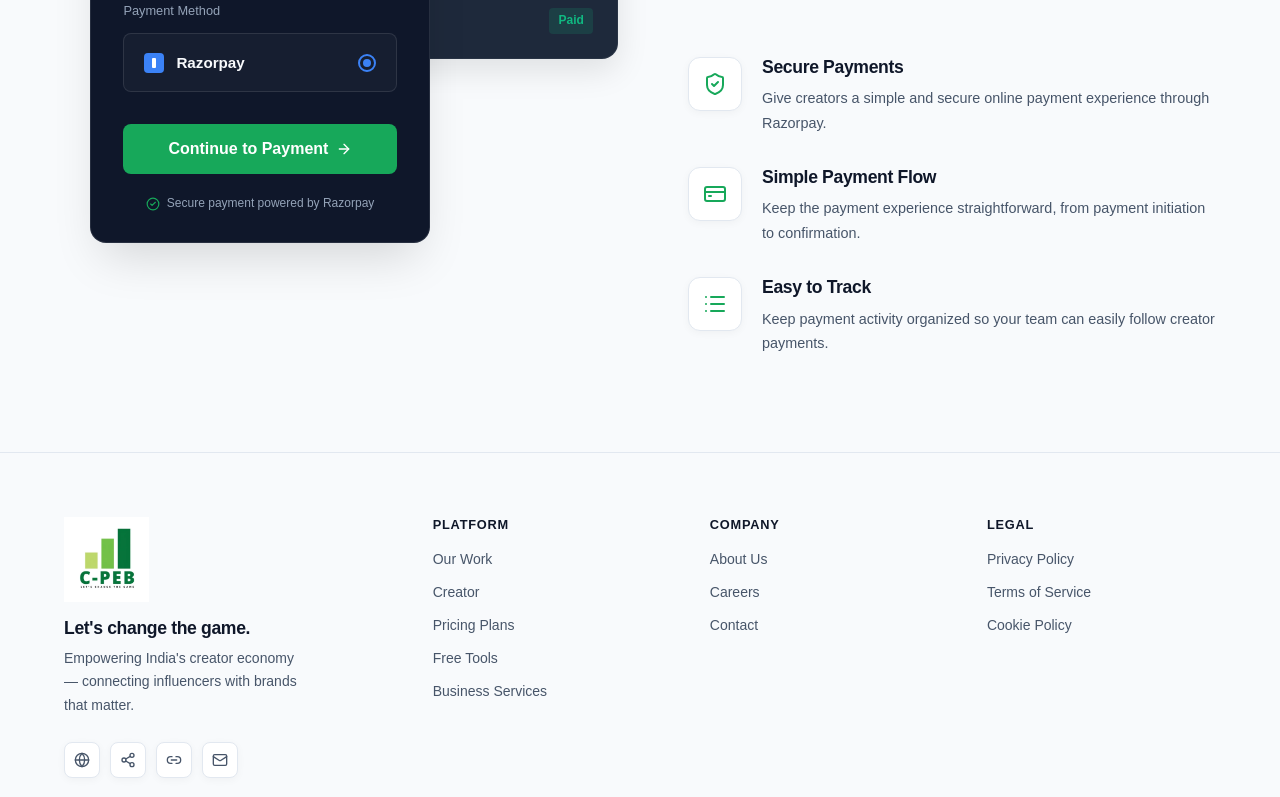
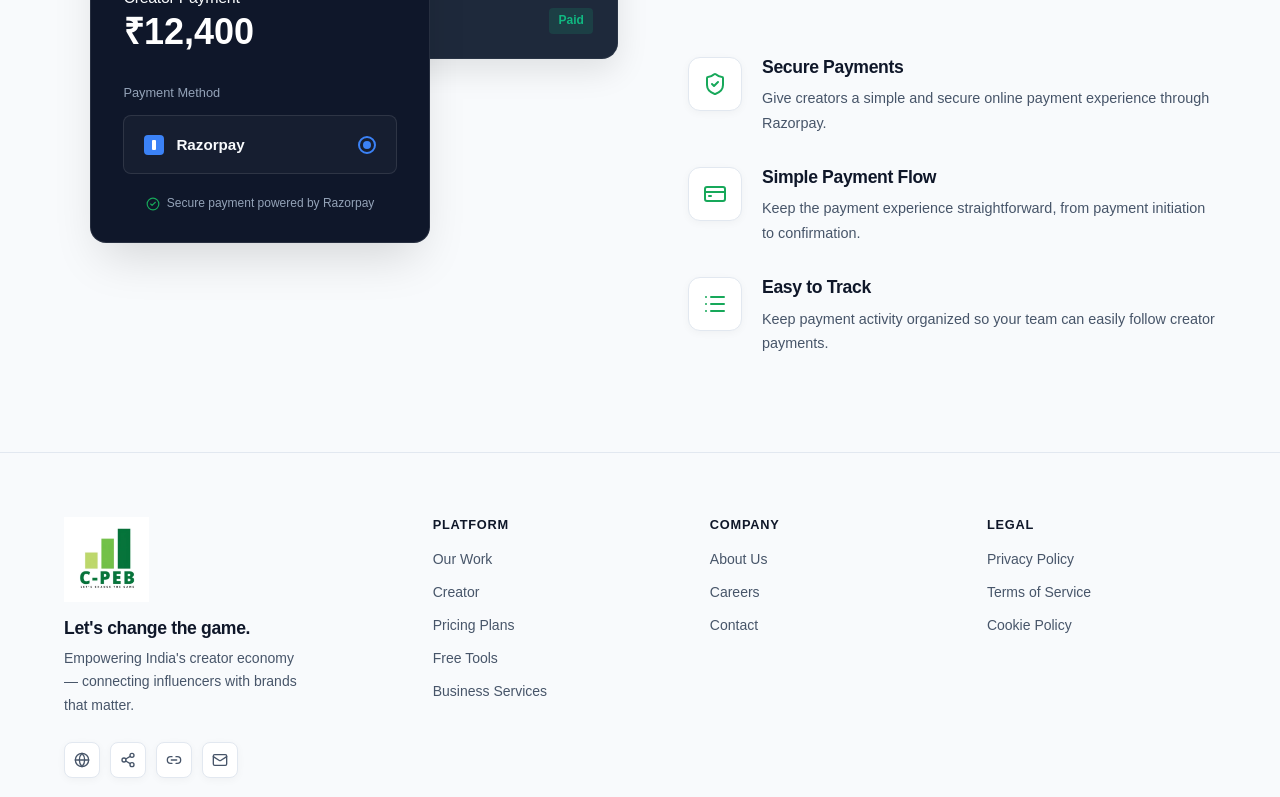
Before and after one commit to namebiGO/C-PEB, a React (Vite) app: page / in a window 1280 px wide. Shown: the part 10500-11297 px from the top of the page. Built offline with nearby package versions, Linux system fonts and the light colour scheme; no server answers.

Commit message:
style: remove interactive button from affiliate payments showcase mockup

```diff
--- a/src/components/AffiliatePayments.css
+++ b/src/components/AffiliatePayments.css
@@ -206,7 +206,7 @@
 }
 
 .rzp-method-section {
-  margin-bottom: 2rem;
+  margin-bottom: 1.25rem;
 }
 
 .rzp-method-label {
@@ -271,30 +271,6 @@
   border-radius: 50%;
 }
 
-.rzp-btn {
-  width: 100%;
-  display: flex;
-  align-items: center;
-  justify-content: center;
-  gap: 0.5rem;
-  padding: 1rem;
-  background: var(--green-mid);
-  color: #fff;
-  border: none;
-  border-radius: 8px;
-  font-family: var(--font-head);
-  font-size: 1rem;
-  font-weight: 700;
-  cursor: pointer;
-  margin-bottom: 1.25rem;
-  transition: transform 0.2s, background 0.2s;
-}
-
-.rzp-btn:hover {
-  background: var(--green-dark);
-  transform: translateY(-1px);
-}
-
 .rzp-security {
   display: flex;
   align-items: center;
--- a/src/components/AffiliatePayments.jsx
+++ b/src/components/AffiliatePayments.jsx
@@ -58,10 +58,6 @@
                 </div>
               </div>
 
-              <button className="rzp-btn">
-                Continue to Payment <ArrowRight size={16} />
-              </button>
-
               <div className="rzp-security">
                 <CheckCircle2 size={14} className="rzp-accent" />
                 <span>Secure payment powered by Razorpay</span>
```
